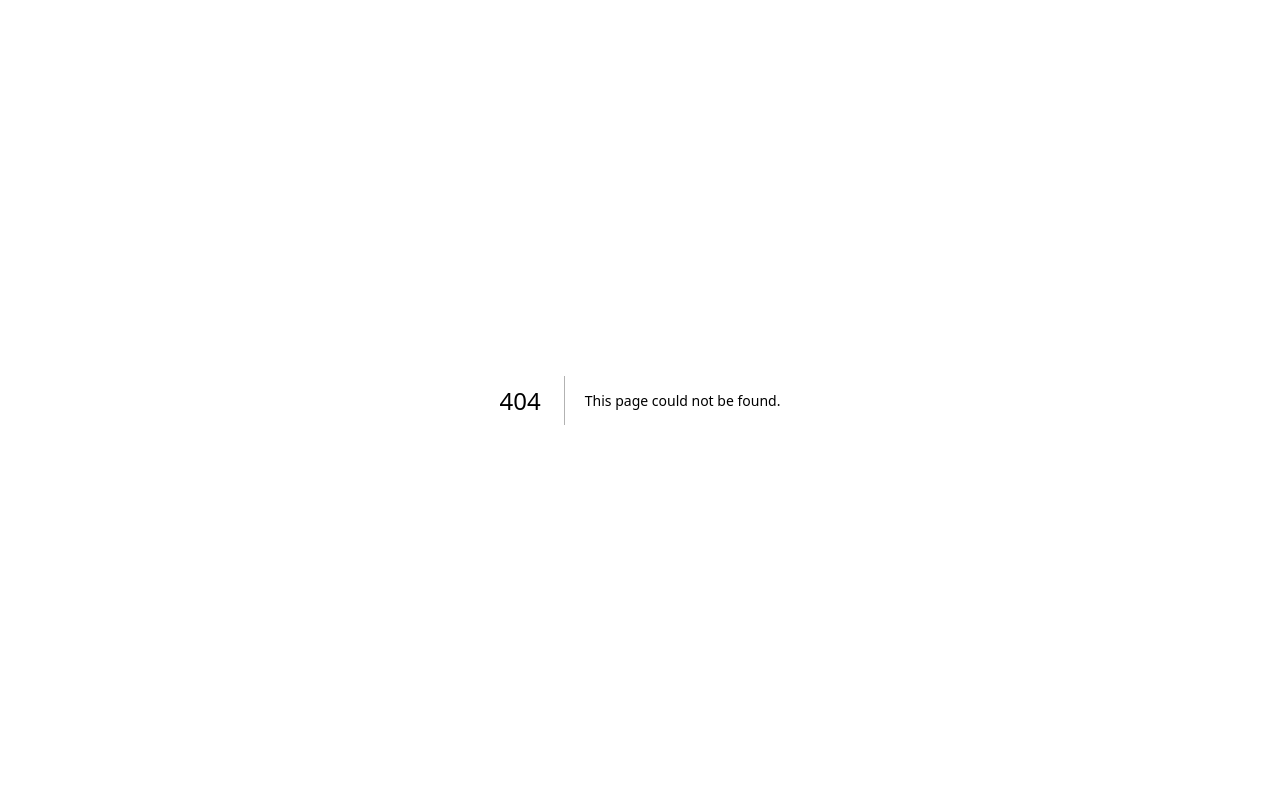
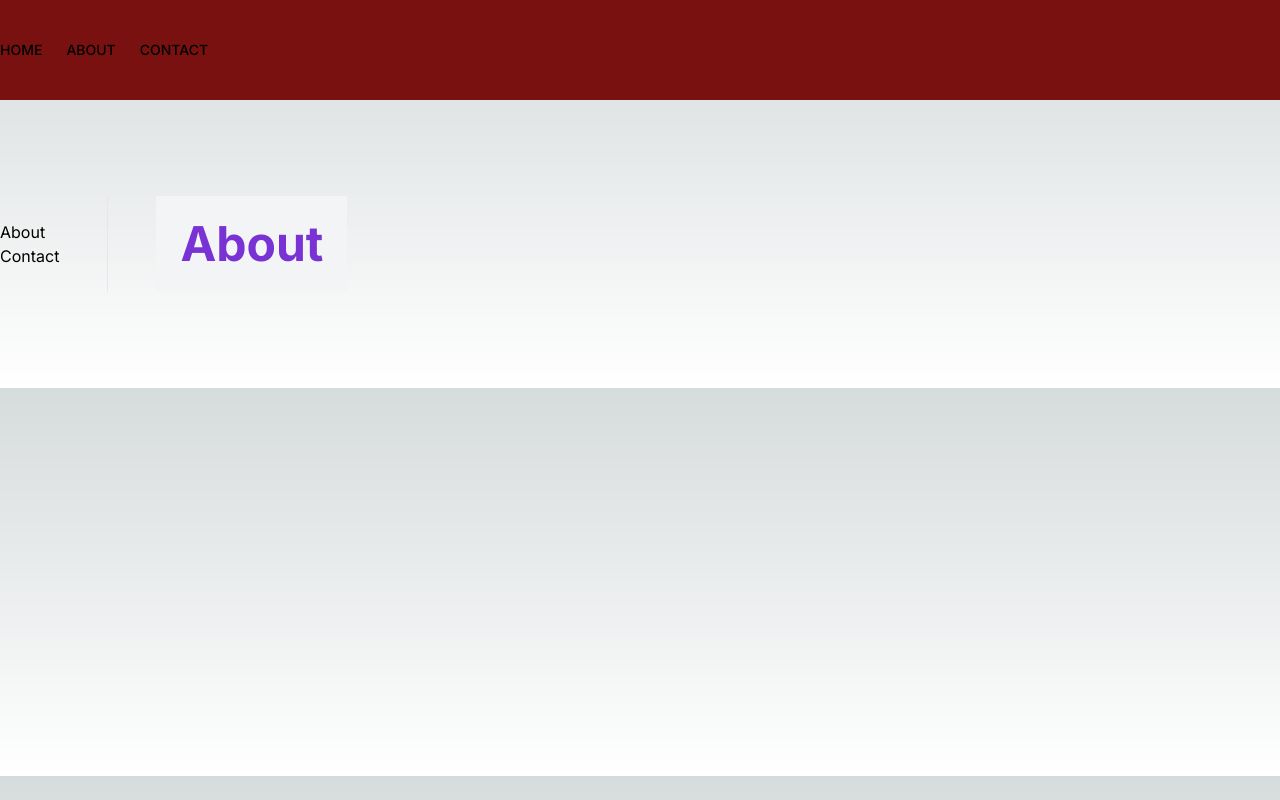
Before and after one commit to geniusahyan/Learning_Next.js, a Next.js app: page /about in a window 1280 px wide. Before the commit this address had no page. Built offline with nearby package versions, Linux system fonts and the light colour scheme.

Commit message:
understand template.js

```diff
--- /dev/null
+++ b/src/app/(company)/about/page.jsx
@@ -0,0 +1,9 @@
+import React from 'react'
+
+function Page() {
+  return (
+    <div className='text-5xl font-bold text-[#7933d4] ' >About</div>
+  )
+}
+
+export default Page
--- /dev/null
+++ b/src/app/(company)/contact/page.jsx
@@ -0,0 +1,9 @@
+import React from 'react'
+
+function Page() {
+  return (
+    <div className='text-5xl font-bold text-[#5b33ca] ' >Contact</div>
+  )
+}
+
+export default Page
--- /dev/null
+++ b/src/app/(company)/layout.jsx
@@ -0,0 +1,28 @@
+'use client'
+import Link from 'next/link'
+import React, { useEffect } from 'react'
+
+function layout({children}) {
+    // useEffect(()=>{
+    //     console.log('logging page view')
+    // },[])
+  return (
+    <section className='py-24 '>
+        <div className="container flex">
+            <div className="border-r overflow-y-auto border-gray-200 py-6 pr-12 ">
+                <nav className="flex flex-1 flex-col gap-y-4">
+                    <ul>
+                        <li><Link href={'/about'} >About</Link></li>
+                        <li><Link href={'/contact'} >Contact</Link></li>
+                    </ul>
+                </nav>
+            </div>
+            <main className="ml-12 bg-gray-100 p-6 ">
+                {children}
+            </main>
+        </div>
+    </section>
+  )
+}
+
+export default layout
--- /dev/null
+++ b/src/app/(company)/template.jsx
@@ -0,0 +1,13 @@
+'use client'
+import React, { useEffect } from 'react'
+
+function template({children}) {
+    useEffect(()=>{
+        console.log('logging page view from template ')
+    },[])
+  return (
+    <div>{children}</div>
+  )
+}
+
+export default template
--- /dev/null
+++ b/src/app/dashboard/Some.jsx
@@ -0,0 +1,9 @@
+import React from 'react'
+
+function Some() {
+  return (
+    <div>this is some page</div>
+  )
+}
+
+export default Some
--- a/src/app/dashboard/layout.jsx
+++ b/src/app/dashboard/layout.jsx
@@ -1,10 +1,12 @@
 import React from 'react'
+import Some from './Some'
 
 function DashLayout({children}) {
   return (
     <>
         <h2>this is DashLayout</h2>
         {children}
+        <Some />
     </>
   )
 }
--- a/src/app/dashboard/page.jsx
+++ b/src/app/dashboard/page.jsx
@@ -1,8 +1,14 @@
 import React from 'react'
 
+
+export const metadata = {
+  title: 'Dashboard',
+  description: 'Home page',
+  keywords: ['home', 'page']
+}
 function page() {
   return (
-    <div>this is setting page</div>
+    <div>this is dashboard page</div>
   )
 }
 
--- /dev/null
+++ b/src/app/dashboard/template.jsx
@@ -0,0 +1,13 @@
+export default function Template({ children }) {
+    return (
+      <div className="container">
+        <header>
+          {"this is header"}
+        </header>
+        <main>{children}</main>
+        <footer>
+          {"this is footer"}
+        </footer>
+      </div>
+    );
+  }
--- a/src/app/layout.js
+++ b/src/app/layout.js
@@ -1,5 +1,6 @@
 import { Inter } from "next/font/google";
 import "./globals.css";
+import Link from 'next/link'
 
 const inter = Inter({ subsets: ["latin"] });
 
@@ -10,8 +11,21 @@
 
 export default function RootLayout({ children }) {
   return (
+
+
     <html lang="en">
-      <body className={inter.className}>{children}</body>
+      <body className={inter.className} >
+        <header className="bg-[#7a1111] py-10 " >
+          <nav className="container " >
+            <ul className="flex gap-6 text-sm font-medium uppercase  " >
+              <li><Link href="/">Home</Link></li>
+              <li><Link href="/about">About</Link></li>
+              <li><Link href="/contact">Contact</Link></li>
+            </ul>
+          </nav>
+        </header>
+        <main>{children}</main>
+      </body>
     </html>
   );
 }
--- a/src/app/page.js
+++ b/src/app/page.js
@@ -3,7 +3,7 @@
 export default function page() {
   return (
     <div className='flex justify-center items-center h-screen ' >
-      <h1 className='text-5xl text-[#782cdb] ' >Hello world!</h1>
+      <h1 className='text-5xl text-[#782cdb] '>Hello world!</h1>
     </div>
   )
 }
```
